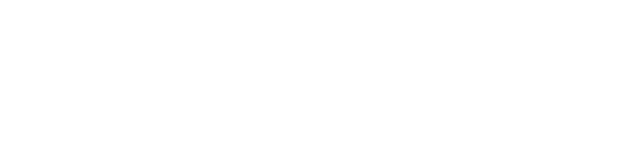
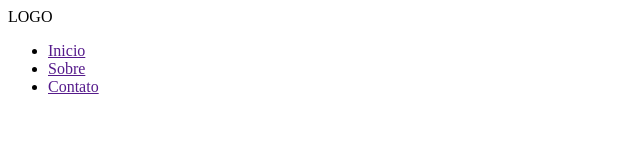
Before and after one commit to LianaAlmeida/fs15-html-aula6, a plain HTML site: page index.html in a window 1280 px wide. Shown: the whole page, without its empty margins (0-640 px from the left). Drawn offline with Linux system fonts and the light colour scheme.

Commit message:
reader concluido

```diff
--- a/index.html
+++ b/index.html
@@ -6,6 +6,21 @@
     <title>Aula6 - Git e GitHub</title>
 </head>
 <body>
-
+    <header>
+        <div class="logo">LOGO</div>
+        <nav>
+            <ul>
+                <li>
+                    <a href="">Inicio</a>
+                </li>
+                <li>
+                    <a href="">Sobre</a>
+                </li>
+                <li>
+                    <a href="">Contato</a>
+                </li>
+            </ul>
+        </nav>
+    </header>
 </body>
 </html>
```
